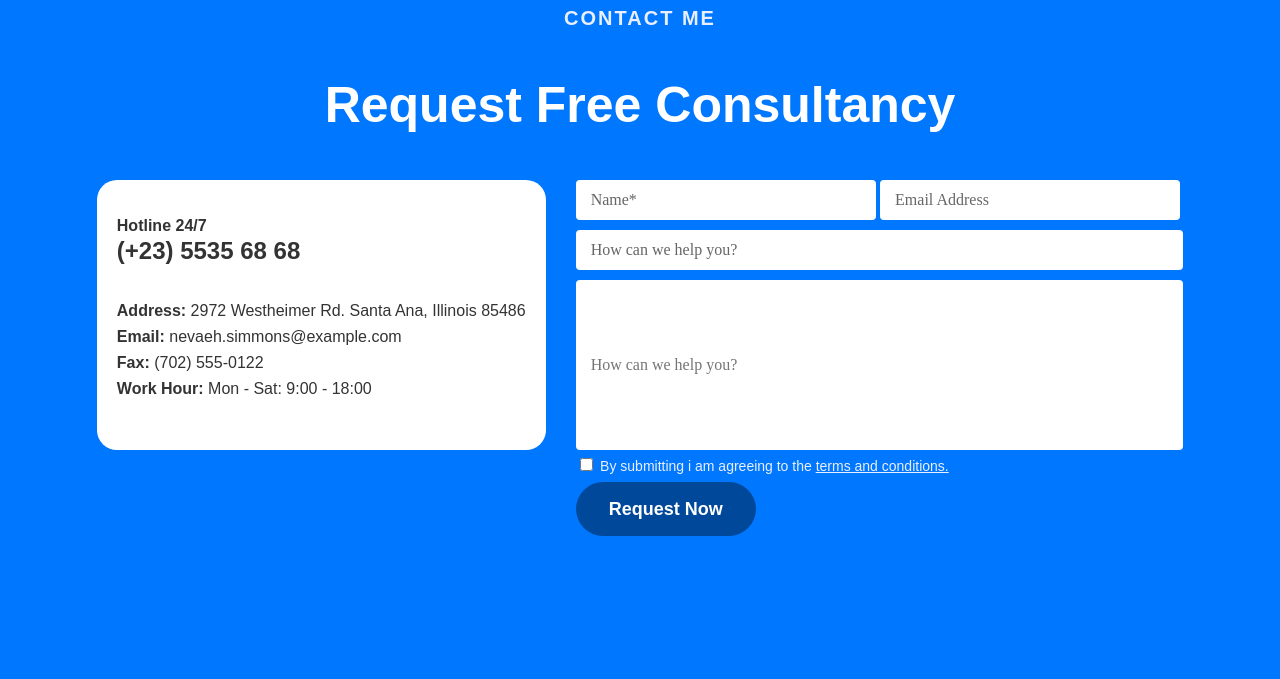
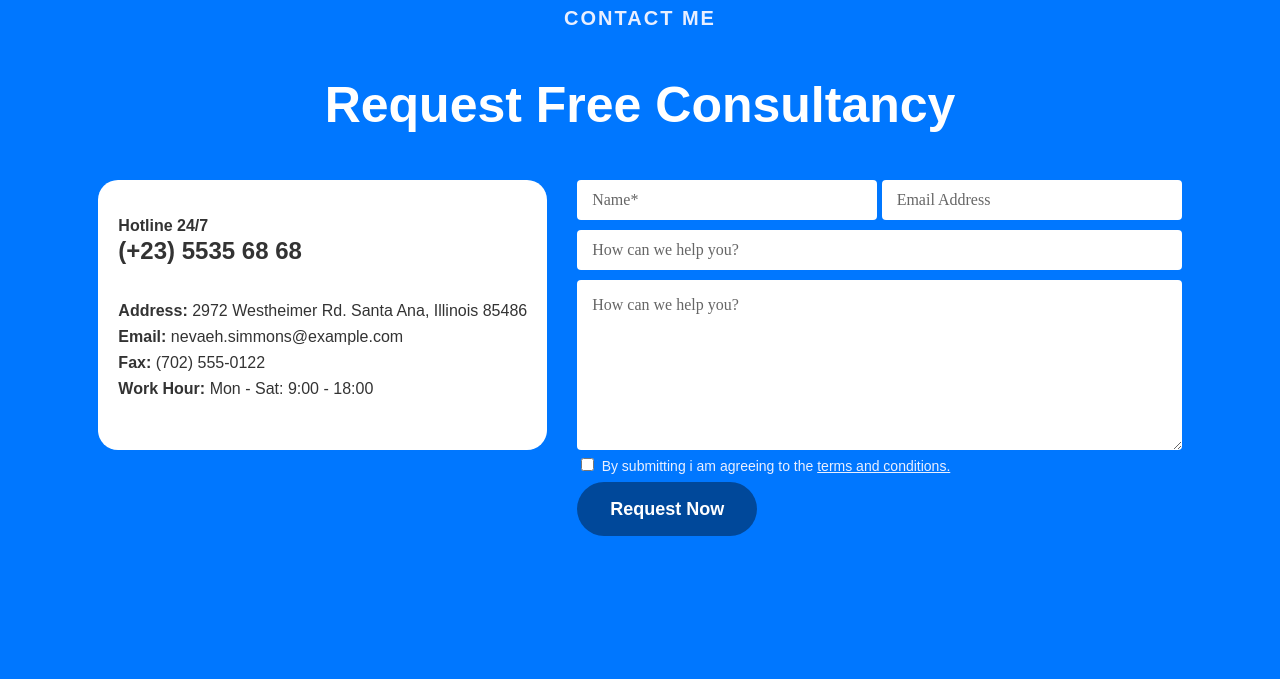
Before and after one commit to shamiyavt/portfolio, a plain HTML site: page index.html in a window 1280 px wide. Shown: the part 5941-6620 px from the top of the page. Drawn offline with Linux system fonts and the light colour scheme.

Commit message:
Update index.html

```diff
--- a/index.html
+++ b/index.html
@@ -295,7 +295,7 @@
         <br>
         <input type="text" placeholder="How can we help you?" class="help">
         <br>
-       <input type="text" name="" id="" placeholder="How can we help you?" class="area">
+       <textarea class="area" id="">How can we help you?</textarea>
        <label for="">
        <input type="checkbox" name="" id="checkboxes">
        <span class="check">By submitting i am agreeing to the <span class="underline">terms and conditions. </span></span>
```
